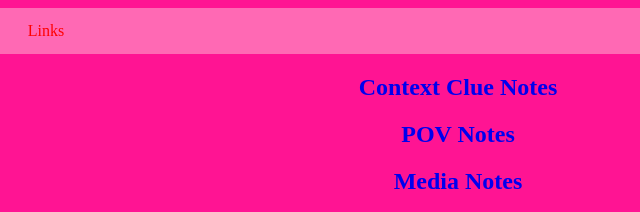
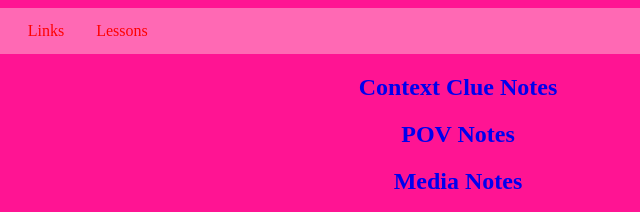
Before and after one commit to Callahan-Classroom/links, a plain HTML site: page index.htm in a window 1280 px wide. Shown: the top 212 px of the page, 182-822 px from the left. Drawn offline with Linux system fonts and the light colour scheme.

Commit message:
Update index.htm

```diff
--- a/index.htm
+++ b/index.htm
@@ -9,6 +9,7 @@
       <li><a href="https://callahan-classroom.github.io">Home</a></li>
       <li><a href="https://callahan-classroom.github.io/assignments">Assignments</a></li>
       <li><a href="https://callahan-classroom.github.io/links">Links</a></li>
+      <li><a href="https://callahan-classroom.github.io/lessons">Lessons</a></li>
     </ul>
     <h2><a href="https://docs.google.com/document/d/13BCqZCB3x1oPq7mqypUZ4worJZA3Pqn4NIxD06UUsWI/edit?ts=581203a7">Context Clue Notes</a></h2>
     <h2><a href="https://docs.google.com/document/d/1k2EFo3n3FelTeFHDZMXlGjqKPG_83LrSi5HnS13tvyg/edit?ts=58120403">POV Notes</a></h2>
```
